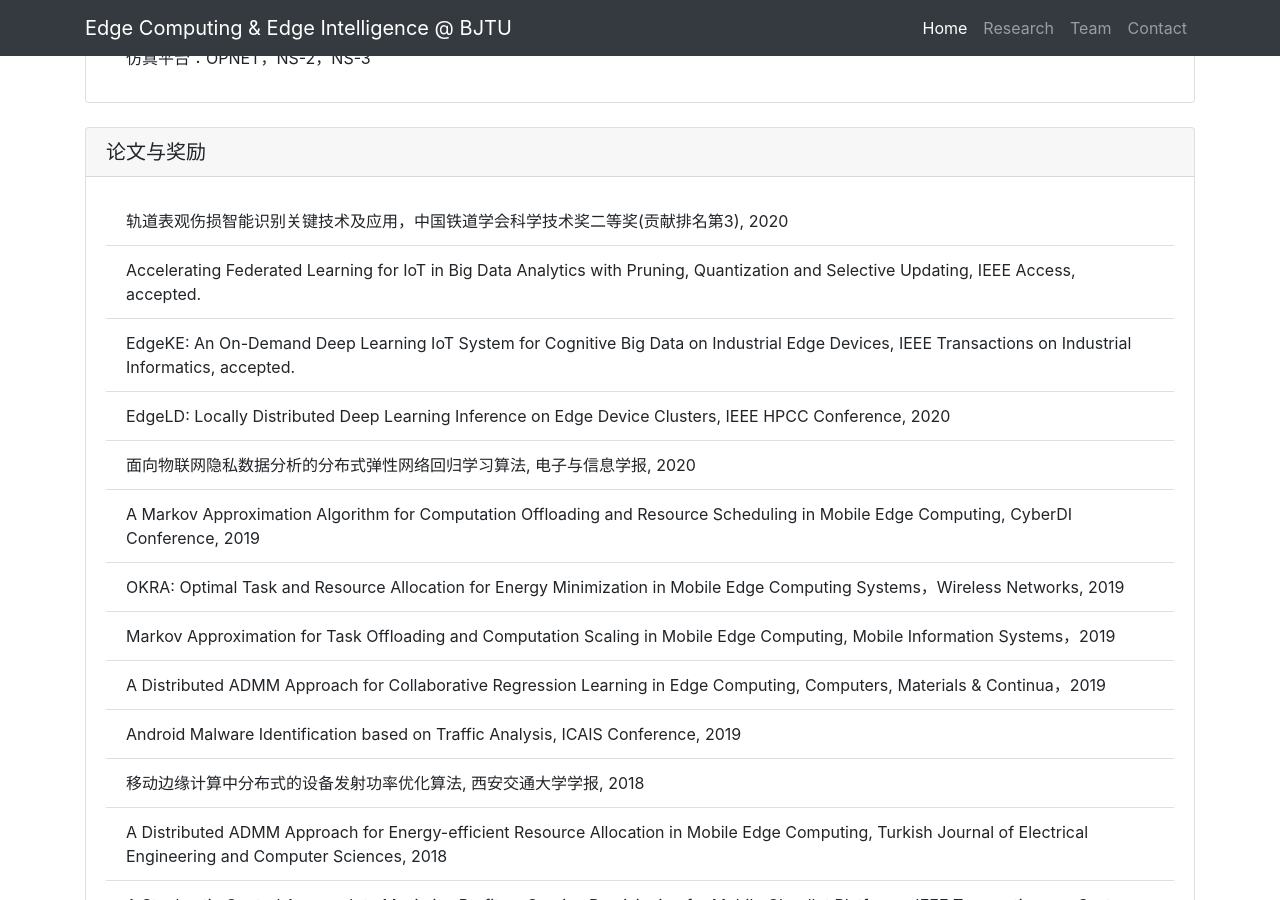
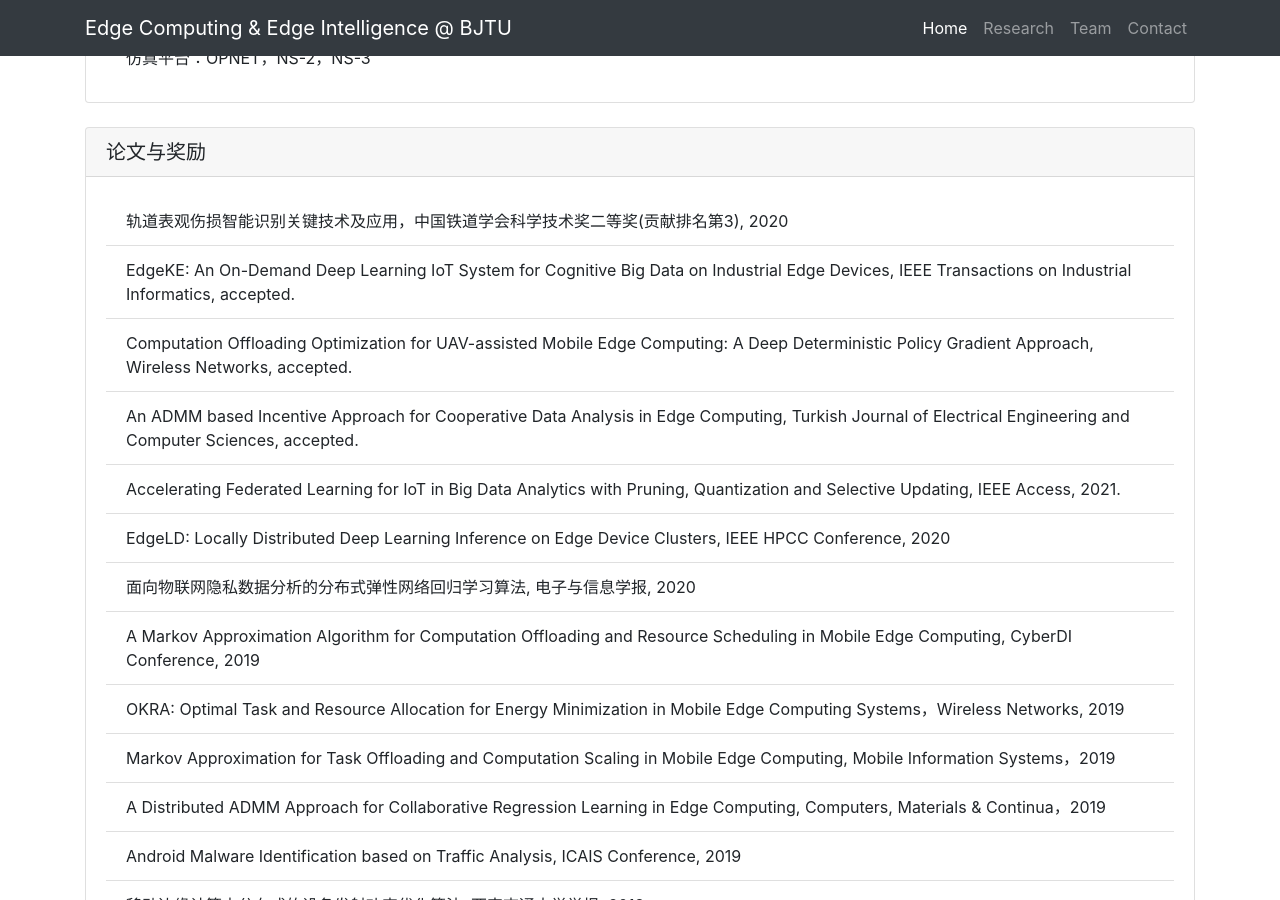
Before and after one commit to fangvv/Homepage, a Jekyll site: the page Edgecomp/index.html, which Jekyll copies as it is, in a window 1280 px wide and 900 px high, scrolled down 2375 px. Built offline with Jekyll 4.4.1, drawn with Linux system fonts in a browser that asks for light colours; comment, search, counter and statistics services are not loaded.

Commit message:
Signed-off-by: Weiwei Fang <fangvv@gmail.com>

```diff
--- a/Edgecomp/index.html
+++ b/Edgecomp/index.html
@@ -128,8 +128,10 @@
   <div class="card-body">
     <ul class="list-group list-group-flush">
       <li class="list-group-item">轨道表观伤损智能识别关键技术及应用，中国铁道学会科学技术奖二等奖(贡献排名第3), 2020</li>
-      <li class="list-group-item">Accelerating Federated Learning for IoT in Big Data Analytics with Pruning, Quantization and Selective Updating, IEEE Access, accepted.</li>
       <li class="list-group-item">EdgeKE: An On-Demand Deep Learning IoT System for Cognitive Big Data on Industrial Edge Devices, IEEE Transactions on Industrial Informatics, accepted.</li>
+      <li class="list-group-item">Computation Offloading Optimization for UAV-assisted Mobile Edge Computing: A Deep Deterministic Policy Gradient Approach, Wireless Networks, accepted.</li>
+      <li class="list-group-item">An ADMM based Incentive Approach for Cooperative Data Analysis in Edge Computing, Turkish Journal of Electrical Engineering and Computer Sciences, accepted.</li>
+      <li class="list-group-item">Accelerating Federated Learning for IoT in Big Data Analytics with Pruning, Quantization and Selective Updating, IEEE Access, 2021.</li>
       <li class="list-group-item">EdgeLD: Locally Distributed Deep Learning Inference on Edge Device Clusters, IEEE HPCC Conference, 2020</li>
       <li class="list-group-item">面向物联网隐私数据分析的分布式弹性网络回归学习算法, 电子与信息学报, 2020</li>
       <li class="list-group-item">A Markov Approximation Algorithm for Computation Offloading and Resource Scheduling in Mobile Edge Computing, CyberDI Conference, 2019</li>
```
